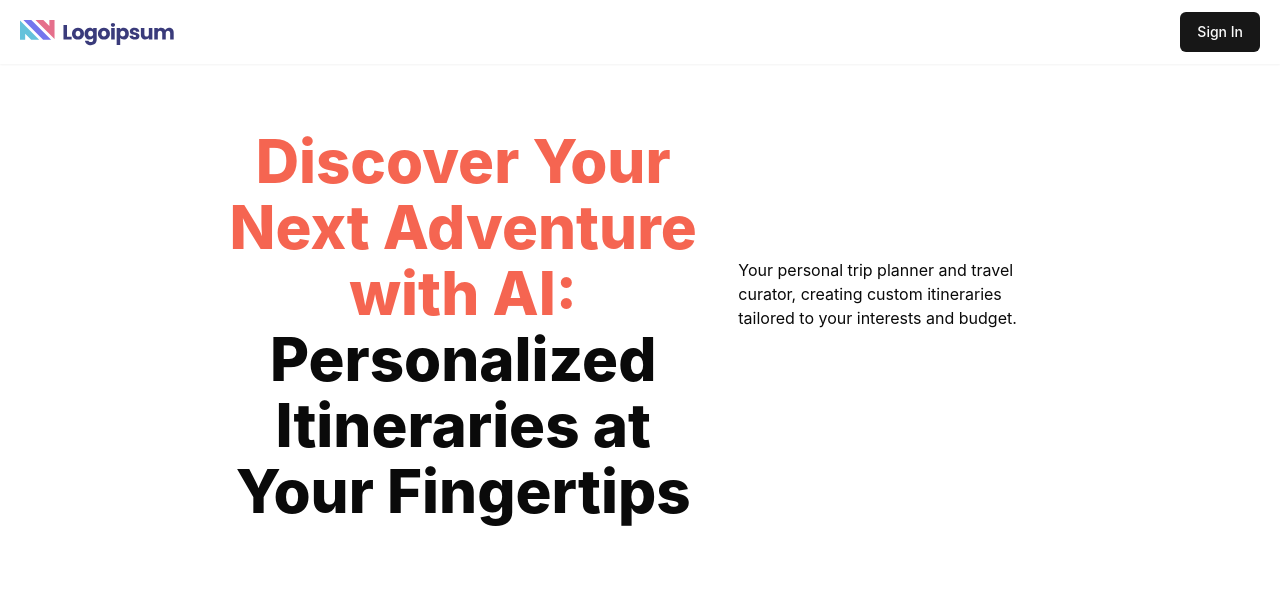
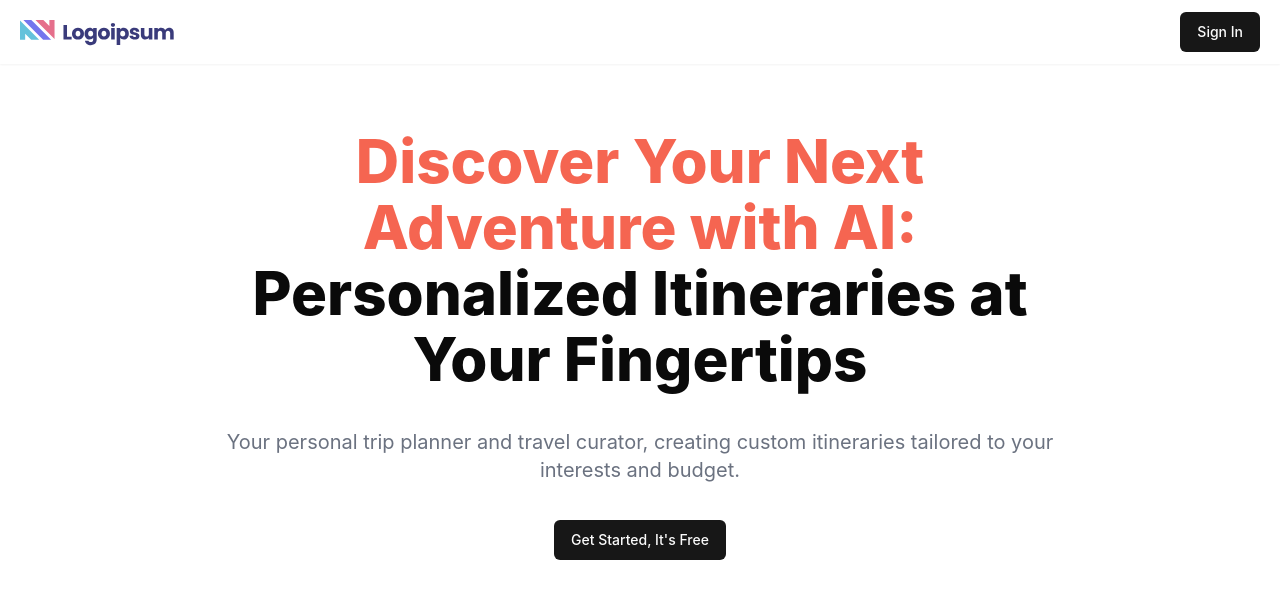
Before and after one commit to kush951/PlanGo, a React (Vite) app: page / in a window 1280 px wide. Shown: the top 598 px of the page. Built offline with nearby package versions, Linux system fonts and the light colour scheme.

Commit message:
landing page designing

```diff
--- a/src/components/custom/Hero.jsx
+++ b/src/components/custom/Hero.jsx
@@ -1,11 +1,13 @@
 import React from 'react'
+import { Button } from '../ui/button'
 
 function Hero() {
     return (
-        <div className='flex items-center mx-56 gap-9'>
+        <div className='flex flex-col items-center mx-56 gap-9'>
             <h1 className='font-extrabold text-[60px] text-center mt-16'>
                 <span className='text-[#f56551]'>Discover Your Next Adventure with AI:</span> <br />  Personalized Itineraries at Your Fingertips</h1>
-            <p>Your personal trip planner and travel curator, creating custom itineraries tailored to your interests and budget.</p>
+            <p className='text-xl text-gray-500 text-center'>Your personal trip planner and travel curator, creating custom itineraries tailored to your interests and budget.</p>
+            <Button>Get Started, It's Free</Button>
         </div>
     )
 }
```
